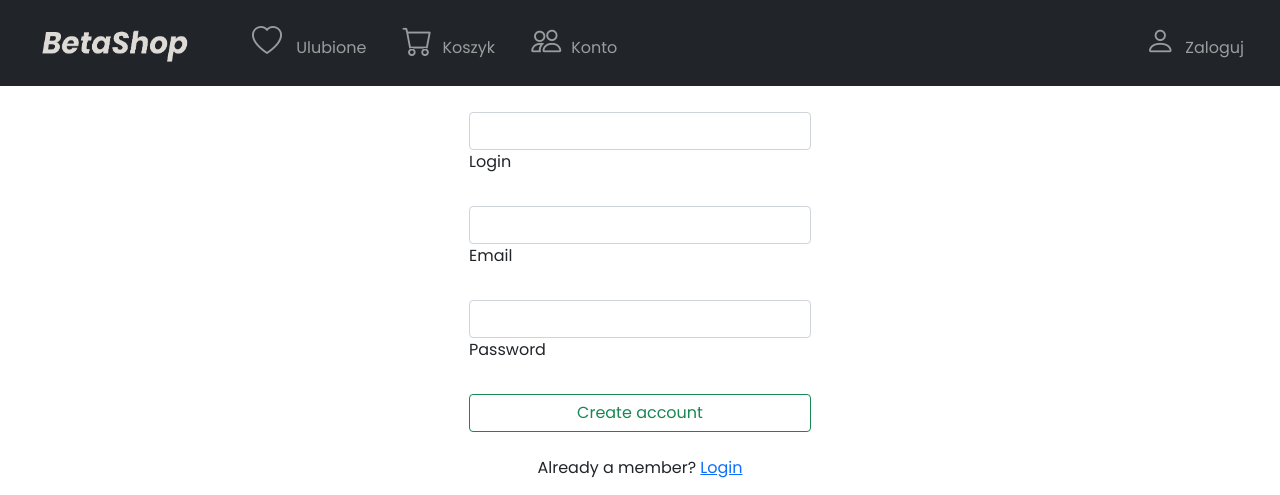
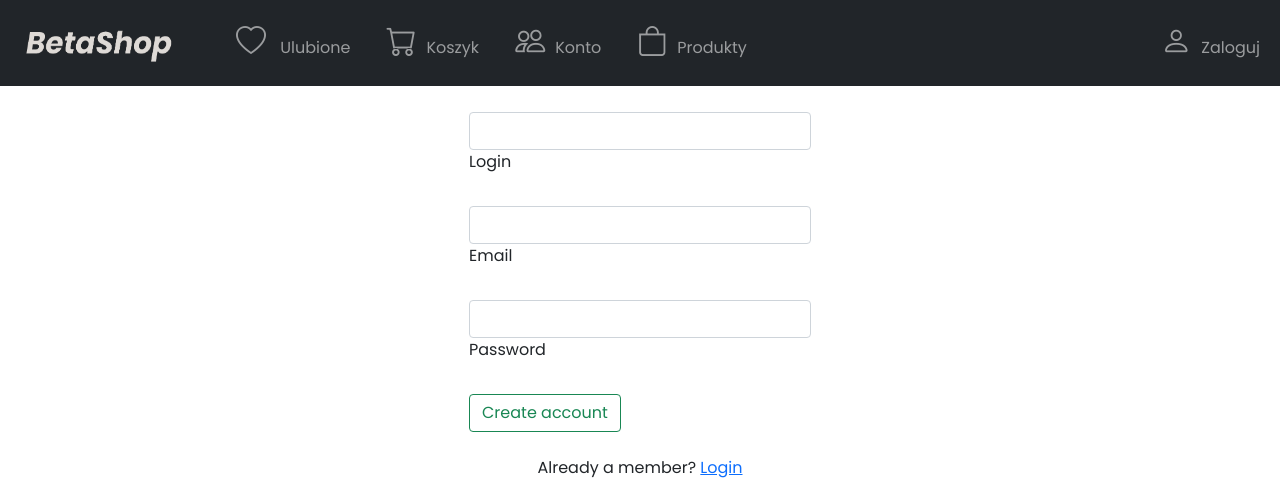
Before and after one commit to MateuszNaumiuk/Store, a PHP site: page /register.php in a window 1280 px wide. Shown: the top 495 px of the page. Run offline with PHP 8.4, Linux system fonts and the light colour scheme.

Commit message:
On branch main

```diff
--- a/index.php
+++ b/index.php
@@ -1,7 +1,3 @@
-<?php
-session_start();
-?>
-
 <!DOCTYPE html>
 <html lang="pl">
 
--- a/konto.php
+++ b/konto.php
@@ -3,10 +3,8 @@
 
 <head>
 	<?php
-	session_start();
 	require("bootstrapConnection.php")
 	?>
-
 	<title>BetaShop</title>
 </head>
 
--- a/koszyk.php
+++ b/koszyk.php
@@ -3,7 +3,6 @@
 
 <head>
 	<?php
-    session_start();
 	require("bootstrapConnection.php")
 	?>
 
--- a/login.php
+++ b/login.php
@@ -4,8 +4,6 @@
 <head>
     <?php
     // connect to db
-    session_start();
-
     require("bootstrapConnection.php");
     require("connection.php");
     ?>
--- a/navbar.php
+++ b/navbar.php
@@ -1,3 +1,6 @@
+<?php
+session_start();
+?>
 <header>
     <section style="margin-bottom: 7em;" id="nav-section">
         <nav class="navbar fixed-top navbar-expand-lg navbar-dark bg-dark">
@@ -17,14 +20,17 @@
                         <li class="nav-item">
                             <a class="nav-link" href="konto.php"><i class="bi-people" style="font-size: 30px;margin-left:20px; margin-right:10px;"></i>Konto</a>
                         </li>
-
+                        <li class="nav-item">
+                            <a class="nav-link" href="strona_kategorii.php"><i class="bi-bag" style="font-size: 30px;margin-left:20px; margin-right:10px;"></i>Produkty</a>
+                        </li>
                     </ul>
                     <ul class="navbar-nav ms-auto">
                         <li class="nav-item">
                             <?php
                             if (isset($_SESSION['user'])) {
                             ?>
-                                <a class="nav-link" href="logout.php"><i class="bi-person" style="font-size: 30px;margin-left:20px; margin-right:10px;"></i>Wyloguj</a>
+                                <a class="nav-link" href="logout.php"><i class="bi-person" style="font-size: 30px;margin-left:20px; margin-right:10px;"></i><?= $_SESSION['user']?></a>
+
                             <?php
                             } else {
                             ?>
--- a/register.php
+++ b/register.php
@@ -2,14 +2,6 @@
 <html lang="en">
 
 <head>
-    <meta charset="UTF-8">
-    <meta http-equiv="X-UA-Compatible" content="IE=edge">
-    <meta name="viewport" content="width=device-width, initial-scale=1.0">
-    <title>Document</title>
-    <script src="https://code.jquery.com/jquery-3.3.1.slim.min.js" integrity="sha384-q8i/X+965DzO0rT7abK41JStQIAqVgRVzpbzo5smXKp4YfRvH+8abtTE1Pi6jizo" crossorigin="anonymous"></script>
-    <script src="https://cdn.jsdelivr.net/npm/popper.js@1.14.7/dist/umd/popper.min.js" integrity="sha384-UO2eT0CpHqdSJQ6hJty5KVphtPhzWj9WO1clHTMGa3JDZwrnQq4sF86dIHNDz0W1" crossorigin="anonymous"></script>
-    <script src="https://cdn.jsdelivr.net/npm/bootstrap@4.3.1/dist/js/bootstrap.min.js" integrity="sha384-JjSmVgyd0p3pXB1rRibZUAYoIIy6OrQ6VrjIEaFf/nJGzIxFDsf4x0xIM+B07jRM" crossorigin="anonymous"></script>
-    <link rel="stylesheet" href="https://cdn.jsdelivr.net/npm/bootstrap@4.3.1/dist/css/bootstrap.min.css" integrity="sha384-ggOyR0iXCbMQv3Xipma34MD+dH/1fQ784/j6cY/iJTQUOhcWr7x9JvoRxT2MZw1T" crossorigin="anonymous">
     <?php
     // connect to db
     require("bootstrapConnection.php");
--- a/ulubione.php
+++ b/ulubione.php
@@ -3,7 +3,6 @@
 
 <head>
 	<?php
-	session_start();
 	require("bootstrapConnection.php")
 	?>
 
```
